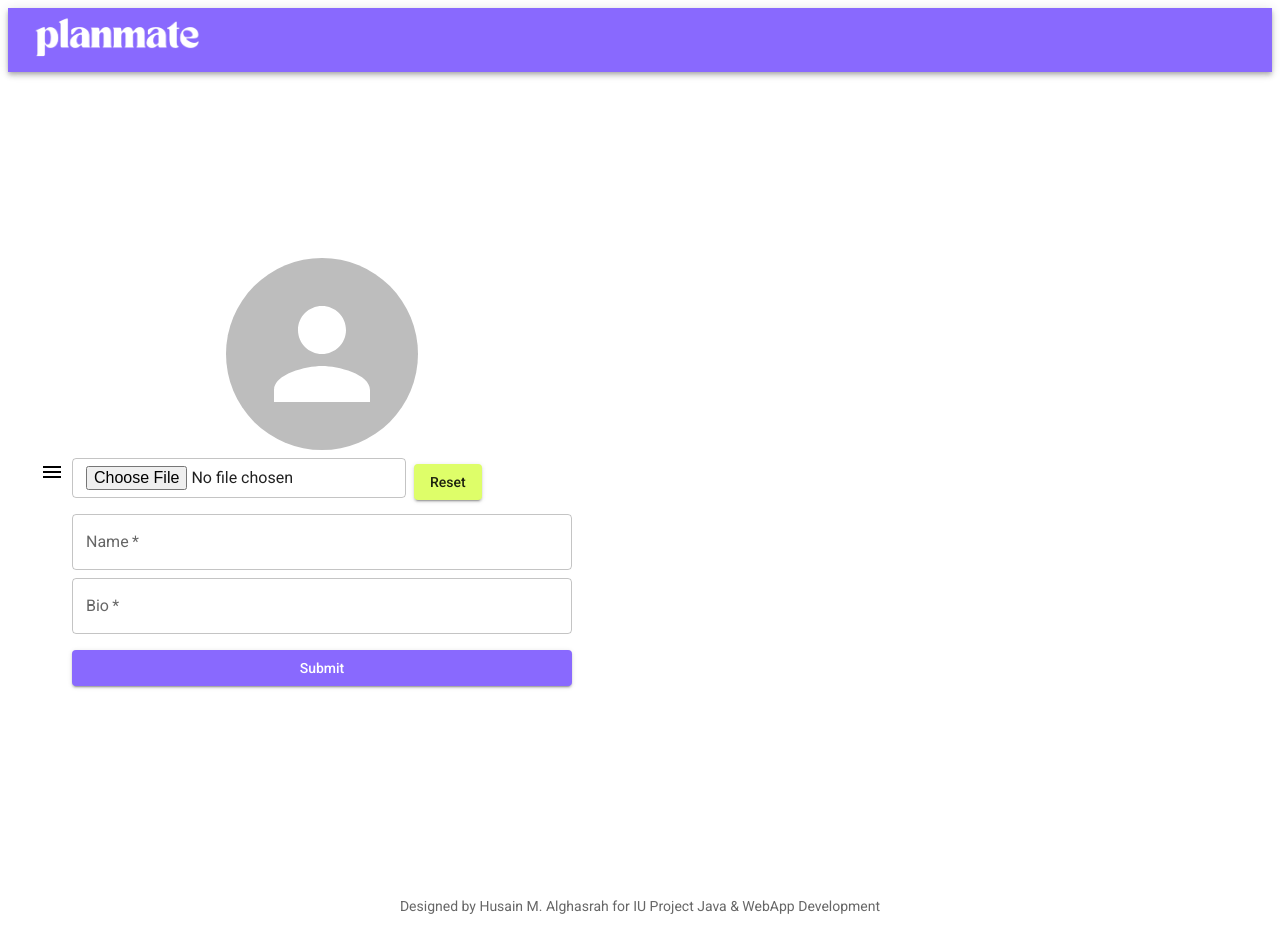
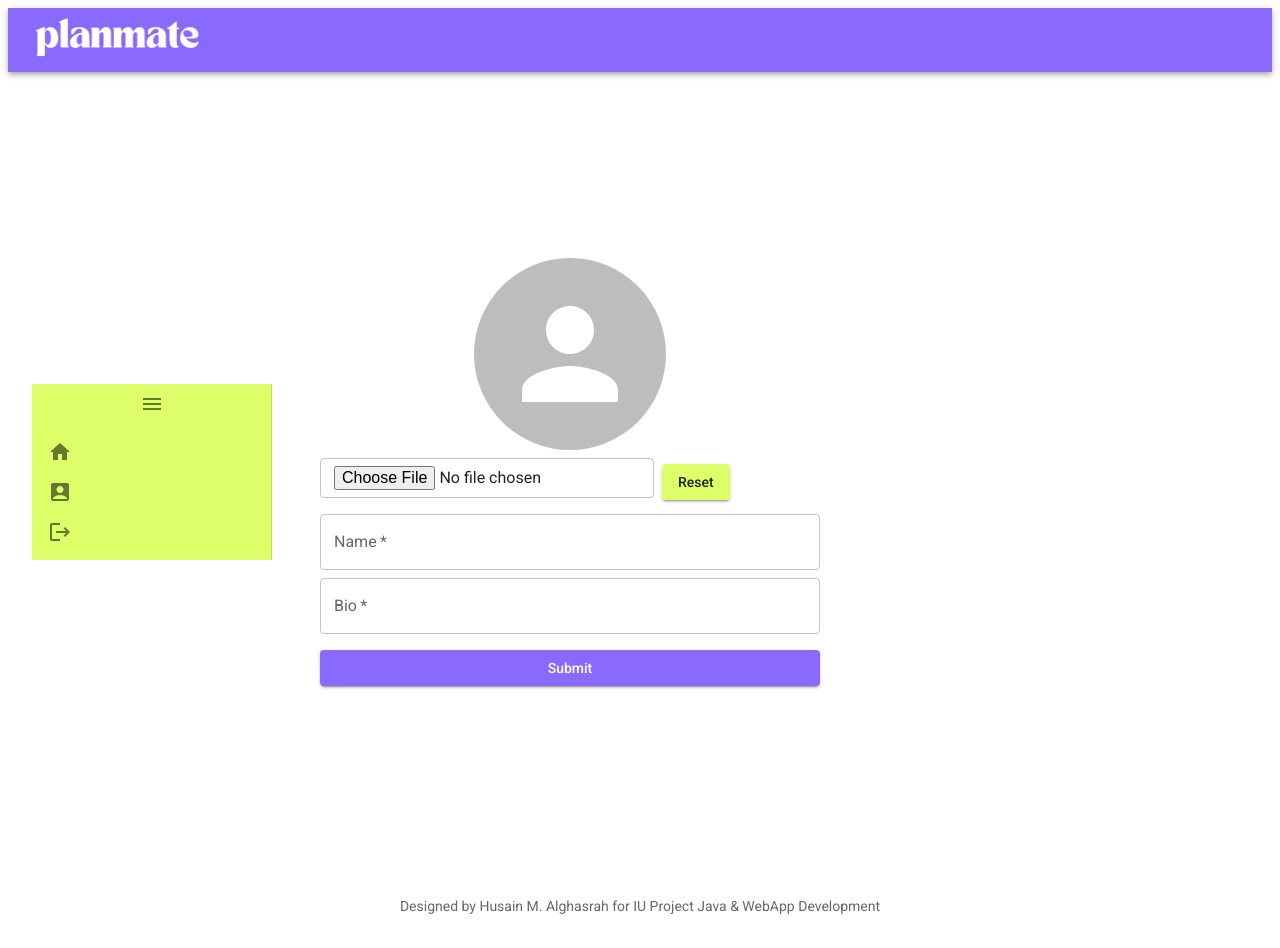
Before and after one commit to halghasra/PlanMate, a React (Create React App) app: page /complete-profile in a window 1280 px wide. Built offline with nearby package versions, Linux system fonts and the light colour scheme; no server answers; the database is empty; sample sign-in values are in the browser's storage.

Commit message:
testing another approach to make it more dynamic

```diff
--- a/src/components/Hamburgermenu.js
+++ b/src/components/Hamburgermenu.js
@@ -1,16 +1,24 @@
 import React, { useState } from 'react';
-import { Drawer, List, ListItem, ListItemIcon, ListItemText, IconButton } from '@mui/material';
+import { Box, Drawer, List, ListItem, ListItemIcon, ListItemText, IconButton } from '@mui/material';
 import { Menu, Home, Logout, AccountBox } from '@mui/icons-material';
 import { auth, signOut } from '../firebase';
 import { useNavigate } from "react-router-dom";
+import { useTheme } from '@mui/material/styles';
+
+const drawerWidth = 240;
 
 const HamburgerMenu = () => {
     const [isOpen, setIsOpen ] = useState(false);
     const history = useNavigate();
+    const theme = useTheme();
 
-    const toggleDrawer = (open) => (event) => {
-        setIsOpen(open);
-    };
+    const handleDrawerOpen = () => {
+        setIsOpen(true);
+    }
+
+    const handleDrawerClose = () => {
+        setIsOpen(false);
+    }
 
     const handleLogout = () => {
         signOut(auth)
@@ -21,26 +29,59 @@ const HamburgerMenu = () => {
             });
     }
 
+    // testing wrapping a box element around the main app content and sidebar, so the menu would appear under the header
     return (
-        <div>
-            <IconButton color="inherit" onClick={toggleDrawer(true)}><Menu /></IconButton>
-            <Drawer anchor="left" open={isOpen} onClose={toggleDrawer(false)}>
+        <Box sx={{
+            display: 'flex',
+            alignItems: 'center',
+            justifyContent: 'flex-start',
+            height: '100vh',
+        }}>
+            <Drawer
+                variant="permanent"
+                open={isOpen}
+                sx={{
+                    width: drawerWidth,
+                    flexShrink: 0,
+                    '& .MuiDrawer-paper': {
+                        width: drawerWidth,
+                        backgroundColor: theme.palette.secondary.main,
+                        color: theme.palette.secondary.contrastText,
+                        boxSizing: 'border-box',
+                        position: 'relative',
+                    },
+                }}
+            >
+                <IconButton onClick={isOpen ? handleDrawerClose : handleDrawerOpen}>
+                    <Menu />
+                </IconButton>
                 <List>
                     <ListItem button key="Home" onClick={() => history.push("/")}>
                         <ListItemIcon><Home /></ListItemIcon>
-                        <ListItemText primary="Home" />
+                        {isOpen && <ListItemText primary="Home" />}
                     </ListItem>
                     <ListItem button key="Profile" onClick={() => history.push("/profile")}>
                         <ListItemIcon><AccountBox /></ListItemIcon>
-                        <ListItemText primary="Profile" />
+                        {isOpen && <ListItemText primary="Profile" />}
                     </ListItem>
                     <ListItem button key="Logout" onClick={handleLogout}>
                         <ListItemIcon><Logout /></ListItemIcon>
-                        <ListItemText primary="Logout" />
+                        {isOpen && <ListItemText primary="Logout" />}
                     </ListItem>
                 </List>
             </Drawer>
-        </div>
+            <Box component="main" sx={{
+                flexGrow: 1,
+                p: 3,
+                width: `calc(100% - ${isOpen ? drawerWidth : theme.spacing(7) + 1}px)`,
+                transition: theme.transitions.create('width', {
+                    easing: theme.transitions.easing.sharp,
+                    duration: theme.transitions.duration.enteringScreen,
+                }),
+            }}>
+                {/* Rest of your application goes here */}
+            </Box>
+        </Box>
     );
 };
 
```
